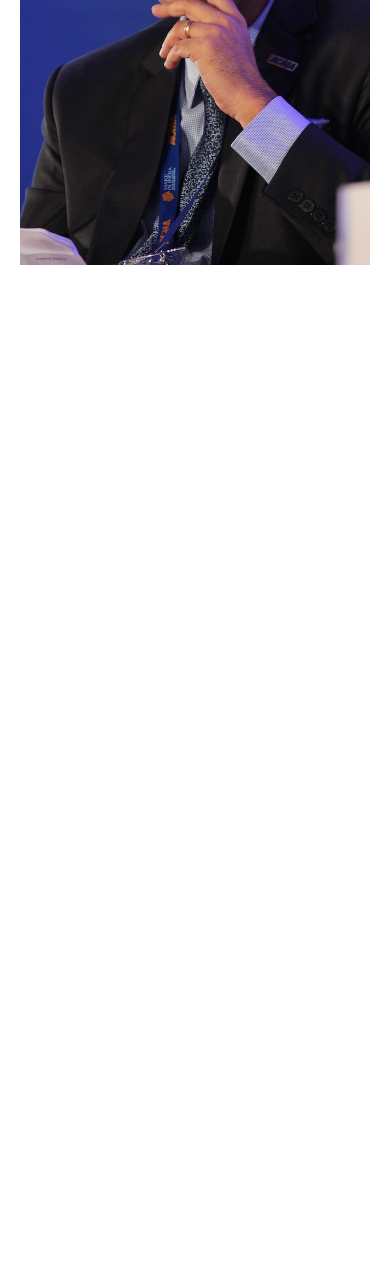
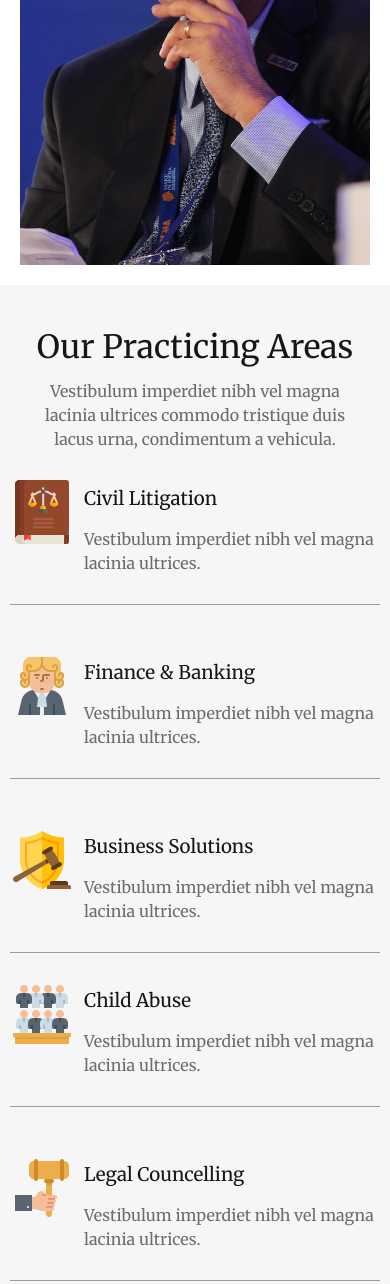
Before and after one commit to droidhazard/law-firm-website, a plain HTML site: page index.html in a window 390 px wide. Shown: the part 1864-3148 px from the top of the page. Before the commit the page ends 2149 px from the top, so only its background shows below. Drawn offline with Linux system fonts and the light colour scheme.

Commit message:
finalize fourth section responsively

```diff
--- a/assets/css/styles.css
+++ b/assets/css/styles.css
@@ -198,6 +198,40 @@ ul.features i {
   height: auto;
 }
 
+/* FOURTH SECTION */
+.fourth-section {
+  background-color: var(--grey-bg);
+  padding: 20px 0;
+  line-height: 2;
+}
+
+.fourth-section-wrapper {
+  margin: 0 100px;
+}
+
+.et_pb_row {
+  text-align: center;
+  width: 50%;
+  max-width: 1080px;
+  margin: auto;
+  position: relative;
+}
+
+.row-el {
+  border-bottom: 1px solid #9c9c9c;
+}
+
+.row-el-wrapper {
+  display: flex;
+  gap: 0 10px;
+  margin: 1.8rem 0;
+}
+
+.row-el-info {
+  display: flex;
+  flex-direction: column;
+  gap: 10px;
+}
 
 
 /* Responsiveness */
@@ -233,10 +267,12 @@ ul.features i {
   .cta-section-wrapper .col:nth-child(2) {
     width: 90%;
   }
+
   .third-section-wrapper {
     flex-direction: column;
     margin: 0 0;
   }
+
   .third-section-wrapper .col:nth-child(1) {
     margin: 0 10px;
     width: 100%;
@@ -245,8 +281,20 @@ ul.features i {
   .third-section-wrapper .col:nth-child(2) {
     width: 100%;
   }
+
   .row {
     flex-direction: column;
     gap: 20px;
   }
+
+  .fourth-section-wrapper {
+    margin: 10px;
+  }
+
+  .et_pb_row {
+    text-align: center;
+    width: 90%;
+    margin: auto;
+    position: relative;
+  }
 }
--- a/index.html
+++ b/index.html
@@ -60,6 +60,73 @@
       </div>
     </div>
   </div> <!-- ./third-section -->
+  <div class="fourth-section">
+    <div class="fourth-section-wrapper">
+      <div class="et_pb_row">
+        <h2 class="text-dark text-thin">Our Practicing Areas</h2>
+        <p class="text text-grey">Vestibulum imperdiet nibh vel magna lacinia ultrices commodo tristique duis lacus
+          urna, condimentum a vehicula.</p>
+      </div>
+      <div class="row">
+        <div class="row-el">
+          <div class="row-el-wrapper">
+            <div class="row-el-img"><img src="./assets/img/64x64x1.png" alt=""></div>
+            <div class="row-el-info">
+              <h3 class="text-dark text-thin">Civil Litigation</h3>
+              <p class="text text-grey">Vestibulum imperdiet nibh vel magna lacinia ultrices.</p>
+            </div>
+          </div>
+        </div>
+        <div class="row-el">
+          <div class="row-el-wrapper">
+            <div class="row-el-img"><img src="./assets/img/64x64x2.png" alt=""></div>
+            <div class="row-el-info">
+              <h3 class="text-dark text-thin">Finance & Banking</h3>
+              <p class="text text-grey">Vestibulum imperdiet nibh vel magna lacinia ultrices.</p>
+            </div>
+          </div>
+        </div>
+        <div class="row-el">
+          <div class="row-el-wrapper">
+            <div class="row-el-img"><img src="./assets/img/64x64x3.png" alt=""></div>
+            <div class="row-el-info">
+              <h3 class="text-dark text-thin">Business Solutions</h3>
+              <p class="text text-grey">Vestibulum imperdiet nibh vel magna lacinia ultrices.</p>
+            </div>
+          </div>
+        </div>
+      </div>
+      <div class="row">
+        <div class="row-el">
+          <div class="row-el-wrapper">
+            <div class="row-el-img"><img src="./assets/img/64x64x4.png" alt=""></div>
+            <div class="row-el-info">
+              <h3 class="text-dark text-thin">Child Abuse</h3>
+              <p class="text text-grey">Vestibulum imperdiet nibh vel magna lacinia ultrices.</p>
+            </div>
+          </div>
+        </div>
+        <div class="row-el">
+          <div class="row-el-wrapper">
+            <div class="row-el-img"><img src="./assets/img/64x64x5.png" alt=""></div>
+            <div class="row-el-info">
+              <h3 class="text-dark text-thin">Legal Councelling</h3>
+              <p class="text text-grey">Vestibulum imperdiet nibh vel magna lacinia ultrices.</p>
+            </div>
+          </div>
+        </div>
+        <div class="row-el">
+          <div class="row-el-wrapper">
+            <div class="row-el-img"><img src="./assets/img/64x64x6.png" alt=""></div>
+            <div class="row-el-info">
+              <h3 class="text-dark text-thin">Claiming</h3>
+              <p class="text text-grey">Vestibulum imperdiet nibh vel magna lacinia ultrices.</p>
+            </div>
+          </div>
+        </div>
+      </div>
+    </div>
+  </div> <!-- ./fourth-section -->
 
   <!-- Custom Javascript -->
   <script src="./assets/js/main.js"></script>
```
Also changed, not shown: assets/img/64x64x1.png (added), assets/img/64x64x2.png (added), assets/img/64x64x3.png (added), assets/img/64x64x4.png (added), assets/img/64x64x5.png (added), assets/img/64x64x6.png (added).
